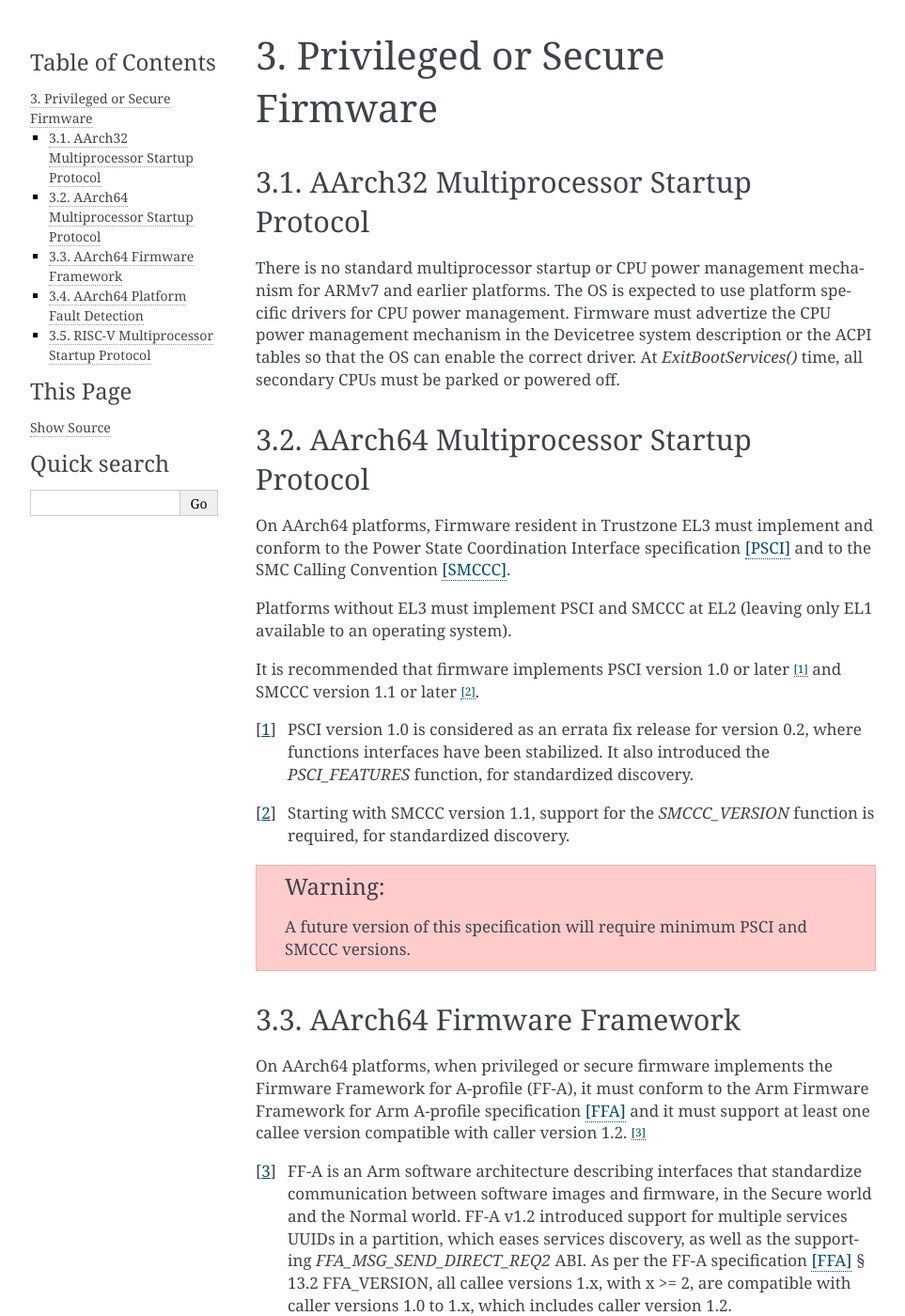
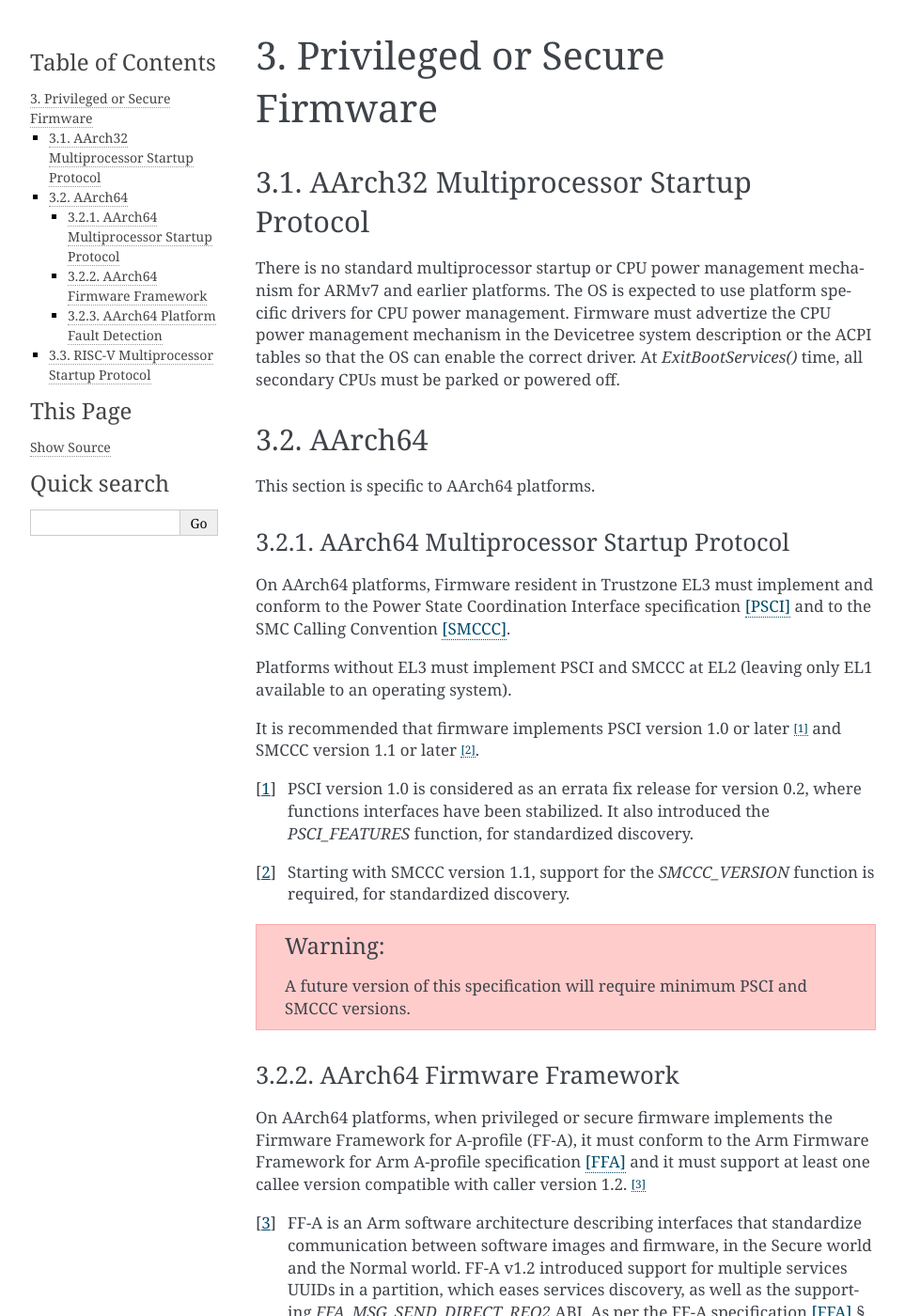
Before and after one commit to ARM-software/ebbr, a Sphinx documentation site: the page built from source/chapter3-secureworld.rst, in a window 1280 px wide and 1400 px high. Shown: the whole window at 94% size, without its empty margins (148-1111 px from the left). Built offline with Sphinx 7.4.7, drawn with Linux system fonts in a browser that asks for light colours.

Commit message:
chapter3: aarch64 section
We now have three different sections defining requirements for secure or
privileged firmware on AArch64 platforms in chapter 3:

- AArch64 Multiprocessor Startup Protocol
- AArch64 Firmware Framework
- AArch64 Platform Fault Detection

Move them all one level deeper under a new AArch64 section for clarity.

Signed-off-by: Vincent Stehlé <vincent.stehle@arm.com>

```diff
--- a/source/chapter3-secureworld.rst
+++ b/source/chapter3-secureworld.rst
@@ -15,8 +15,13 @@ system description or the ACPI tables so that the OS can enable the correct
 driver.
 At `ExitBootServices()` time, all secondary CPUs must be parked or powered off.
 
+AArch64
+=======
+
+This section is specific to AArch64 platforms.
+
 AArch64 Multiprocessor Startup Protocol
-=======================================
+---------------------------------------
 
 On AArch64 platforms, Firmware resident in Trustzone EL3 must implement and
 conform to the Power State Coordination Interface specification [PSCI]_ and to
@@ -39,7 +44,7 @@ It is recommended that firmware implements PSCI version 1.0 or later
    and SMCCC versions.
 
 AArch64 Firmware Framework
-==========================
+--------------------------
 
 On AArch64 platforms, when privileged or secure firmware implements the Firmware
 Framework for A-profile (FF-A), it must conform to the Arm Firmware Framework
@@ -57,7 +62,7 @@ version compatible with caller version 1.2. [#FFANote]_
    includes caller version 1.2.
 
 AArch64 Platform Fault Detection
-================================
+--------------------------------
 
 On AArch64 platforms, when privileged or secure firmware implements the Platform
 Fault Detection Interface (PFDI), it must be compliant with the requirements
```
